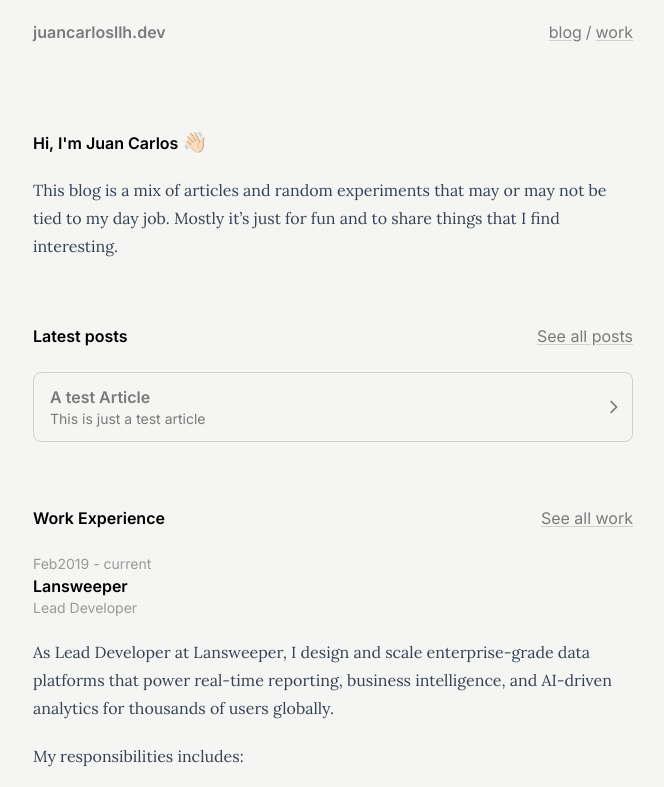
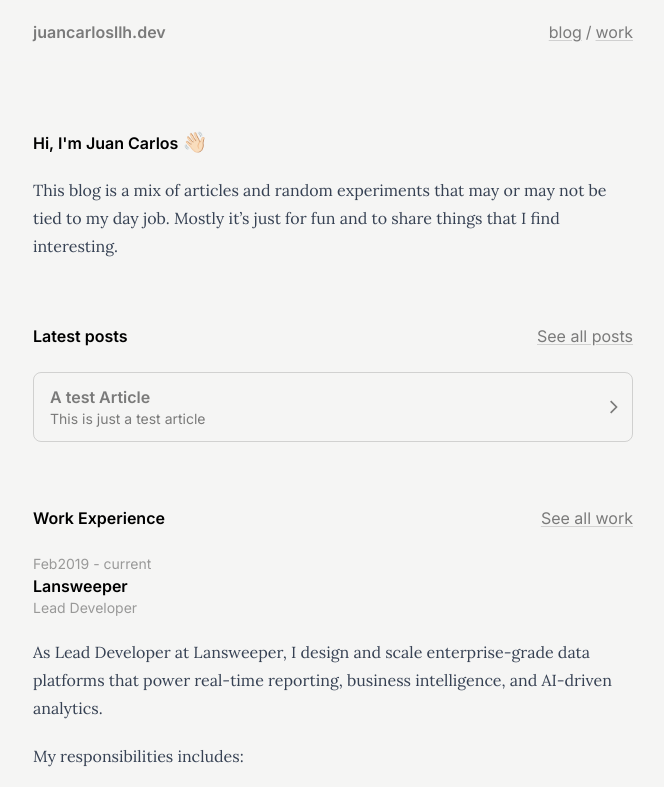
Before and after one commit to JuanCarlosllh/juancarlosllh.dev, an Astro site: page / in a window 1280 px wide. Shown: the top 787 px of the page, without its empty margins (307-971 px from the left). Built offline with nearby package versions, Linux system fonts and the light colour scheme; Astro itself is replaced by a stand-in of ours; a web font is replaced by a local one.

Commit message:
Minor content change

```diff
--- a/src/content/work/lansweeper.md
+++ b/src/content/work/lansweeper.md
@@ -5,7 +5,7 @@ dateStart: '02/01/2019'
 dateEnd: 'current'
 ---
 
-As Lead Developer at Lansweeper, I design and scale enterprise-grade data platforms that power real-time reporting, business intelligence, and AI-driven analytics for thousands of users globally.
+As Lead Developer at Lansweeper, I design and scale enterprise-grade data platforms that power real-time reporting, business intelligence, and AI-driven analytics.
 
 My responsibilities includes:
 
```
